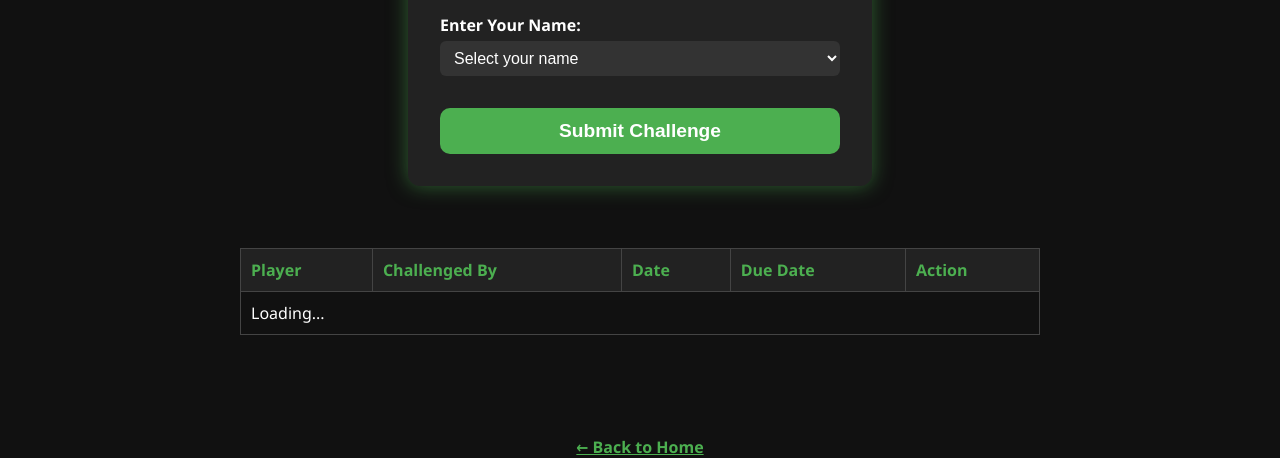
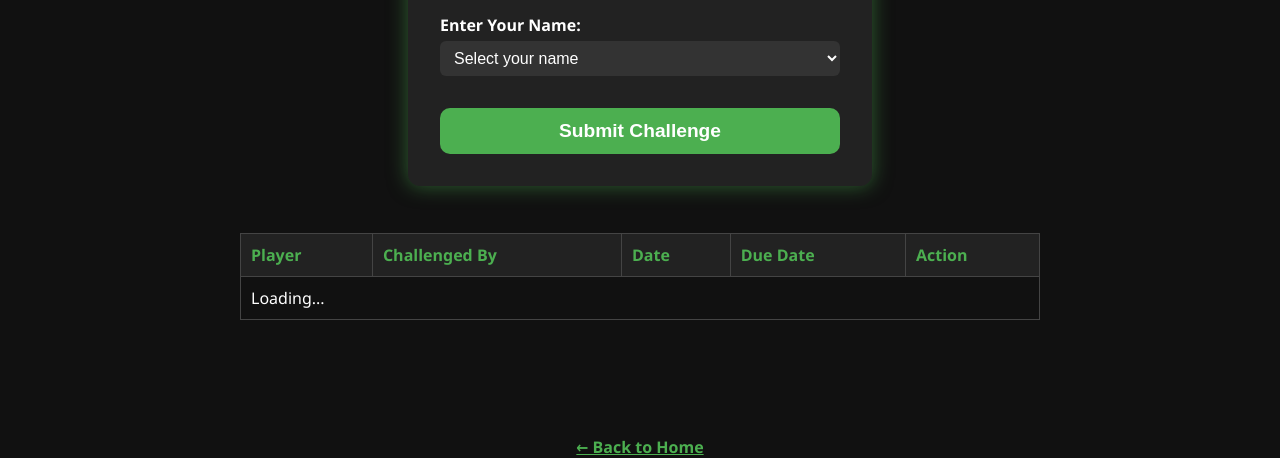
Before and after one commit to chazman4088/Summer-Snooker-Tournament, a plain HTML site: page challenge.html in a window 1280 px wide. Shown: the part 342-800 px from the top of the page. Drawn offline with Linux system fonts and the light colour scheme.

Commit message:
challenge.html

```diff
--- a/challenge.html
+++ b/challenge.html
@@ -97,7 +97,7 @@
     }
     table {
       border-collapse: collapse;
-      margin: 30px auto 0;
+      margin: 15px auto 0;
       width: 100%;
       min-width: 600px;
       max-width: 800px;
```
